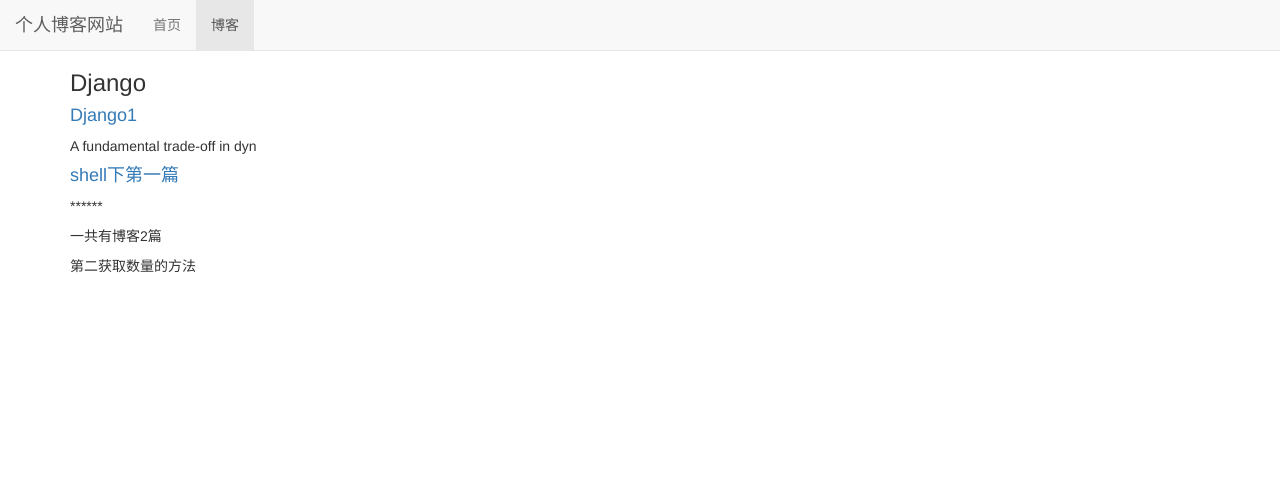
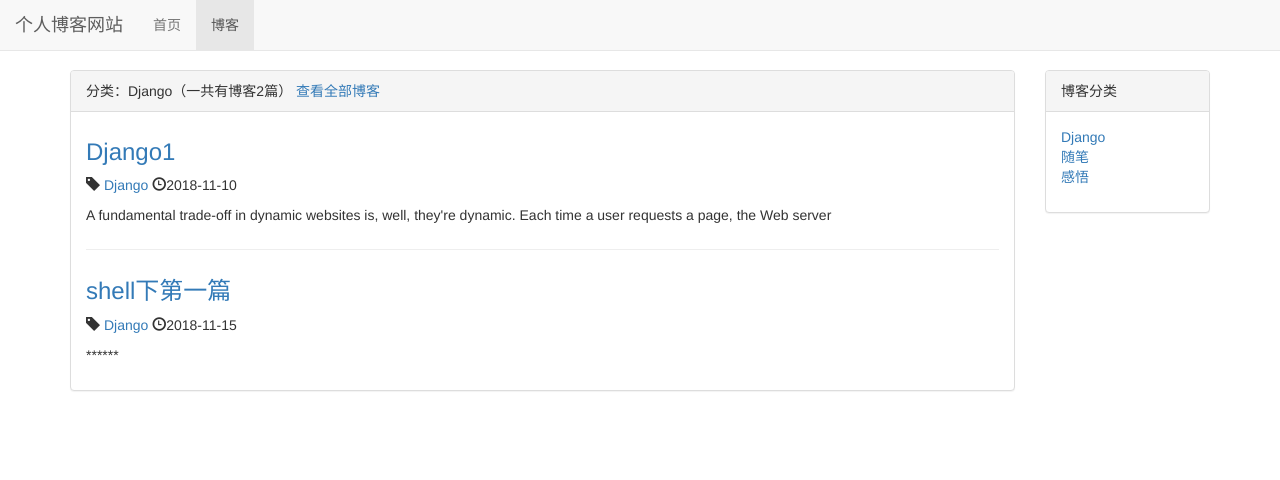
Before and after one commit to Mimperial/DjangoTest, a Django app: page /blog/type/1 in a window 1280 px wide. Shown: the top 480 px of the page. Run offline with Django 3.2, Linux system fonts and the light colour scheme; data comes from the database, SQL or seed files in the repository; both versions use the stored data as it was after the commit; some libraries are stand-ins or nearby versions.

Commit message:
shell下第一篇

```diff
--- a/mysite_env/mysite/blog/static/blog/blog.css
+++ b/mysite_env/mysite/blog/static/blog/blog.css
@@ -1,5 +1,5 @@
 ul.blog-types{
-list-style-type:none
+    list-style-type:none
 }
 div.blog:not(:last-child){
     margin-bottom:2em;
@@ -7,5 +7,21 @@
     border-bottom:1px solid #eee;
 }
 div.blog h3 {
-margin-top: 0.5em;
+    margin-top: 0.5em;
 }
+div.blog p.blog-info{
+    margin-bottom:0;
+}
+
+ul.blog-info-description{
+    list-style-type:none;
+    margin-bottom:1em;
+}
+ul.blog-info-description li{
+    display:inline;
+    margin-right:2em;
+}
+div.blog-content{
+    text-indent:2em;
+
+}
--- a/mysite_env/mysite/blog/templates/blog/blog_list.html
+++ b/mysite_env/mysite/blog/templates/blog/blog_list.html
@@ -5,7 +5,6 @@
 {% block nav_blog_active %}active{% endblock %}
 
 {% load staticfiles %}
-
 {% block header_extends %}
 <link rel="stylesheet" href="{% static 'blog/blog.css' %}">
 {% endblock %}
@@ -16,15 +15,16 @@
         <div class="col-xs-12 col-sm-8 col-md-9 col-lg-10">
             <div class="panel panel-default">
                 <div class="panel-heading">
-                    博客列表(一共有博客{{ blogs|length }}篇博客)
+                    {% block blog_list_title %}博客列表(一共有博客{{ blogs|length }}篇博客){% endblock %}
                 </div>
                 <div class="panel-body">
                     {% for blog in blogs %}
                     <div class="blog">
                         <h3><a href="{% url 'blog_detail' blog.pk %}">{{ blog.title }}</a></h3>
                         <p class="blo-info">
-                            分类：<a href="{% url 'blogs_with_type' blog.blog_type.pk %}">{{blog.blog_type}} </a>
-                            发表日期：{{ blog.created_time|date:"Y-m-d" }}
+                            <span class="glyphicon glyphicon-tag" aria-hidden="true"></span>
+                            <a href="{% url 'blogs_with_type' blog.blog_type.pk %}">{{ blog.blog_type }} </a>
+                            <span class="glyphicon glyphicon-time" aria-hidden="true"></span>{{ blog.created_time|date:"Y-m-d" }}
                         </p>
                         <p>{{ blog.content|truncatechars:120 }}</p>
                         <!--<p>{{ blog.content|truncatewords:30 }}</p>-->
--- a/mysite_env/mysite/blog/templates/blog/blogs_with_type.html
+++ b/mysite_env/mysite/blog/templates/blog/blogs_with_type.html
@@ -1,22 +1,6 @@
-{% extends 'basic.html'%}
-{% block title %}
-     {{ blog_type.type_name }}
+{% extends 'blog/blog_list.html'%}
+{% block title %}{{ blog_type.type_name }}{% endblock %}
+{% block blog_list_title %}
+分类：{{ blog_type.type_name }}（一共有博客{{ blogs|length }}篇）
+<a href="{% url 'blog_list'%}">查看全部博客</a>
 {% endblock %}
-
-{% block nav_blog_active %}active{% endblock %}
-
-{% block content %}
-<h3>{{ blog_type.type_name }}</h3>
-    {% for blog in blogs %}
-    <a href="{% url 'blog_detail' blog.pk %}">
-        <h4>{{ blog.title }}</h4>
-    </a>
-    <p>{{ blog.content|truncatechars:30 }}</p>
-     {% empty %}
-    <p>-&#45;&#45;&#45;&#45;暂无博客，敬请期待&#45;&#45;&#45;&#45;&#45;&#45;</p>
-    {% endfor %}
-    <div>
-        <p>一共有博客{{ blogs|length }}篇</p>
-        <p>第二获取数量的方法{{ blogs_count }}</p>
-    </div>
-{% endblock %}
--- a/mysite_env/mysite/blog/views.py
+++ b/mysite_env/mysite/blog/views.py
@@ -19,6 +19,7 @@
 def blogs_with_type(request, blog_type_pk):
     context = {}
     blog_type = get_object_or_404(BlogType, pk=blog_type_pk)
+    context['blog_type'] = blog_type
     context['blogs'] = Blog.objects.filter(blog_type=blog_type)
-    context['blog_type'] = blog_type
+    context['blog_types'] = BlogType.objects.all()
     return render_to_response('blog/blogs_with_type.html', context)
--- a/mysite_env/mysite/static/basic.css
+++ b/mysite_env/mysite/static/basic.css
@@ -1,6 +1,7 @@
 *{
         margin:0;
         padding:0;
+        list-style-type:none
     }
 body{
 margin:70px!important;
```
Also changed, not shown: mysite_env/mysite/blog/templates/blog/blog_detail.html (+21 -13 lines), mysite_env/mysite/db.sqlite3.
